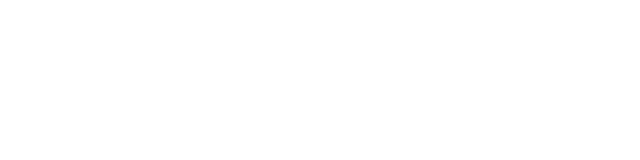
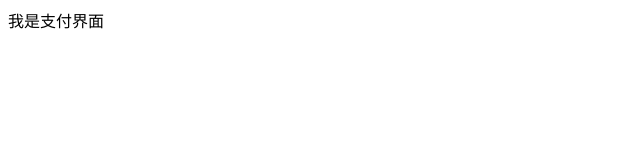
Before and after one commit to yqc0911/nuxt_demo, a Nuxt app: page /pa in a window 1280 px wide. Before the commit this address had no page. Shown: the top 160 px of the page, without its empty margins (0-640 px from the left). Built offline with nearby package versions, Linux system fonts and the light colour scheme.

Commit message:
添加界面

```diff
--- /dev/null
+++ b/app/pages/pa.vue
@@ -0,0 +1,12 @@
+<template>
+    <div>
+        我是支付界面
+    </div>
+</template>
+
+<script setup>
+
+</script>
+<style scoped lang="scss">
+
+</style>
```
